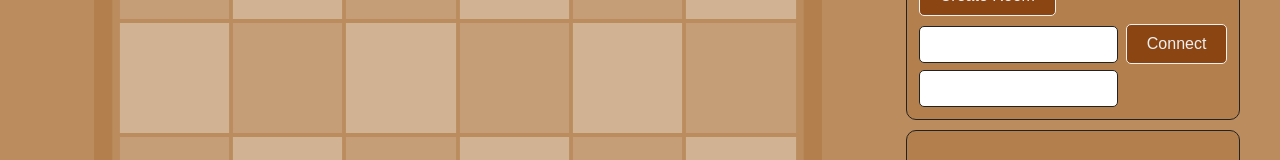
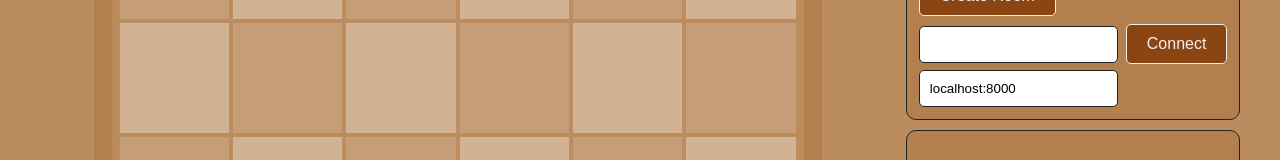
Before and after one commit to Mallexim/Igrosk, a plain HTML site: page web/index.html in a window 1280 px wide. Shown: the part 387-547 px from the top of the page. Drawn offline with Linux system fonts and the light colour scheme.

Commit message:
Set the default value of the serverInput

```diff
--- a/web/index.html
+++ b/web/index.html
@@ -81,7 +81,7 @@
       <button id="createRoom" class="active">Create Room</button></br>
       <input id="RoomInput"></input>
       <button id="connectRoom" class="active">Connect</button></br>
-      <input id="ServerInput"></input>
+      <input id="ServerInput"  value="localhost:8000"></input>
     </div>
       <div id="debug" class="card" style="display: none;">
         <h3>Debug</h3>
```
